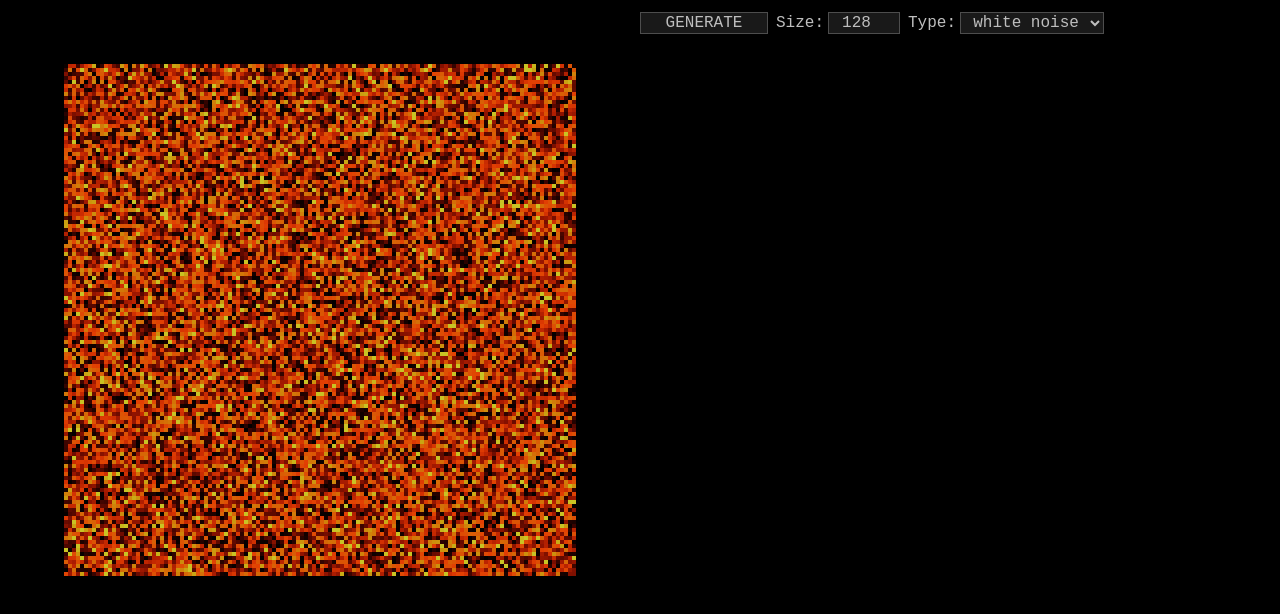
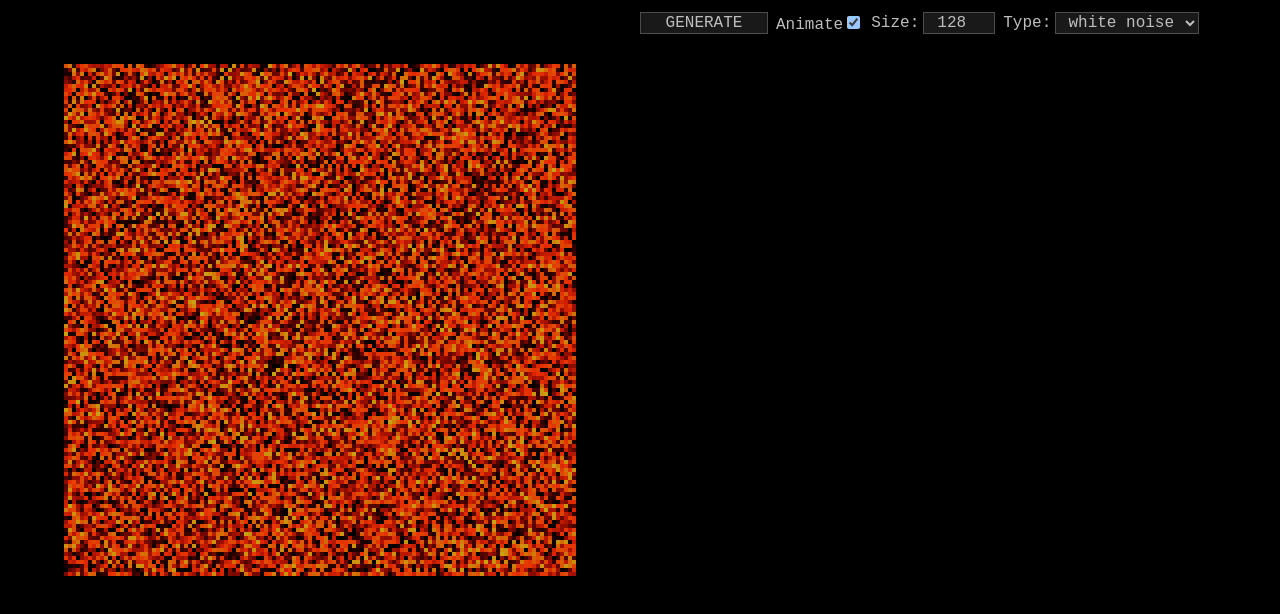
Before and after one commit to Frovu/lost, a React (Vite) app: page / in a window 1280 px wide. Shown: the top 614 px of the page. Built offline with nearby package versions, Linux system fonts and the light colour scheme.

Commit message:
add some perlin noise

```diff
--- a/src/Level.tsx
+++ b/src/Level.tsx
@@ -3,16 +3,21 @@ import { useEffect } from 'react';
 
 import { create } from 'zustand';
 import { persist } from 'zustand/middleware';
+import { perlin } from './perlin';
 
 const typeOptions = ['gradient', 'white noise', 'perlin noise'] as const;
 
 const defaultState = {
 	type: 'white noise' as typeof typeOptions[number],
 	isGenerating: false,
+	animate: true,
+	resolution: 8,
+	pow: 8,
+	multi: 32,
 	size: 128,
 	texture: null as null | THREE.DataTexture,
 	textureData: null as null | Uint8ClampedArray,
-	grid: null as null | Uint8Array
+	grid: null as null | Uint8ClampedArray
 };
 type LevelState = typeof defaultState & {
 	initTexture: () => void,
@@ -27,9 +32,9 @@ const useLevelState = create<LevelState>()(persist((set, get) => ({
 		const { grid, size, texture, textureData } = get();
 		if (!grid || !textureData) return;
 		for (let i = 0; i < size * size; ++i) {
-			const val = (grid[i] === 255 ? 255 : -Math.log10(-grid[i] / 255 + 1)) * 256;
+			const val = (grid[i] === 255 ? 2 : -Math.log10(-grid[i] / 255 + 1)) * 256;
 			textureData[i * 2] = val * 2;
-			textureData[i * 2 + 1] = val / 3;
+			textureData[i * 2 + 1] = val / 4;
 		}
 		texture!.needsUpdate = true;
 	},
@@ -44,24 +49,41 @@ const useLevelState = create<LevelState>()(persist((set, get) => ({
 	}
 }), {
 	name: 'and I become lost',
-	partialize: ({ type, size }) => ({ type, size })
+	partialize: ({ type, size, animate, pow, multi, resolution }) => ({ type, size, animate, pow, multi, resolution })
 }));
 
 async function generateLevel() {
-	const { size, type, render, initTexture } = useLevelState.getState();
+	const { size, type, pow, multi, resolution, animate: animateEnabled,
+		render, initTexture }= useLevelState.getState();
 	useLevelState.setState(st => ({ ...st, isGenerating: true }));
 	initTexture();
 	const delay = 1000 / size;
 
-	const grid = new Uint8Array(size * size).fill(16);
+	const grid = new Uint8ClampedArray(size * size).fill(16);
 	const animate = () => {
 		useLevelState.setState(st => ({ ...st, grid }));
-		render(); return new Promise(res => setTimeout(res, delay)); };
-	await animate();
+		render();
+		return new Promise(res => setTimeout(res, delay)); };
+	if (animateEnabled)
+		await animate();
 
-	const gen: (x: number, y: number) => void = type === 'gradient'
-		? (x, y) => { grid[y * size + x] = y / (size - 1) * x / (size - 1) * 254; }
-		: (x, y) => { grid[y * size + x] = Math.min(255, Math.random() * 256 + 8); };
+	if (type === 'perlin noise')
+		perlin.seed();
+	const res = Math.max(2, size / resolution);
+	const gen = ((): ((x: number, y: number) => void) => {
+		switch (type) {
+			case 'gradient':
+				return (x, y) => {
+					grid[y * size + x] = y / (size - 1) * x / (size - 1) * 255; };
+			case 'white noise':
+				return (x, y) => {
+					grid[y * size + x] = Math.min(255, Math.random() * 256 + 8); };
+			case 'perlin noise':
+				return (x, y) => {
+					const val = perlin.get(x / res, y / res);
+					grid[y * size + x] = (Math.pow(val + 1, pow)) * multi; };
+		}
+	})();
 	// const gen = (x: number, y: number) => { grid[y * size + x] = Math.random() * 500; };
 	const half = size / 2;
 	const sides = [[0, -1], [1, 0], [0, 1], [-1, 0]];
@@ -76,7 +98,8 @@ async function generateLevel() {
 				const ay = y + i * hor;
 				gen(ax, ay);
 			}
-			await animate();
+			if (animateEnabled)
+				await animate();
 			const state = useLevelState.getState();
 			if (!state.isGenerating)
 				return;
@@ -91,24 +114,35 @@ async function generateLevel() {
 }
 
 export function LevelControls () {
-	const { size, type, set, isGenerating } = useLevelState();
+	const { size, pow, multi, type, animate, isGenerating, resolution, set } = useLevelState();
 
-	return <div style={{ display: 'flex', gap: 8, alignItems: 'center' }}>
+	return <div style={{ display: 'flex', gap: 8, flexWrap: 'wrap', alignItems: 'center' }}>
 		<button style={{ width: 128, color: isGenerating ? 'var(--color-active)' : 'unset' }}
 			onClick={() => isGenerating ? set('isGenerating', false) : generateLevel()}>
 				GENERAT{isGenerating ? 'ING' : 'E'}</button>
-		<label>Size:<input style={{ marginLeft: 4, width: 72 }} type='number' min='16' max='1024' step='16'
+		<label>Animate<input type='checkbox' checked={animate} onChange={e => set('animate', e.target.checked)}/></label>
+		<label>Size:<input style={{ marginLeft: 4, width: 72 }} type='number' min='16' max='512' step='16'
 			value={size} onChange={e => set('size', e.target.valueAsNumber)}/></label>
 		<label>Type:<select style={{ marginLeft: 4, width: 144 }}
 			value={type} onChange={e => set('type', e.target.value as any)}>
 			{typeOptions.map(o => <option key={o} value={o}>{o}</option>)}
 		</select></label>
+		{type === 'perlin noise' && <>
+			<div style={{ flexBasis: '100%' }}></div>
+			<label>power=<input style={{ marginLeft: 2, width: 64 }} type='number' min='1' max='64' step='1'
+				value={pow} onChange={e => set('pow', e.target.valueAsNumber)}/></label>
+			<label>multi=<input style={{ marginLeft: 2, width: 64 }} type='number' min='4' max='512' step='4'
+				value={multi} onChange={e => set('multi', e.target.valueAsNumber)}/></label>
+			<label>resolution=<input style={{ marginLeft: 2, width: 64 }} type='number' min='1' max='64' step='1'
+				value={resolution} onChange={e => set('resolution', e.target.valueAsNumber)}/></label>
+
+		</>}
 
 	</div>;
 }
 
 export function Level() {
-	const { texture, size, type, set } = useLevelState();
+	const { texture, size, type, pow, multi, resolution, set } = useLevelState();
 
 	useEffect(() => {
 		const { isGenerating } = useLevelState.getState();
@@ -119,7 +153,7 @@ export function Level() {
 			const timeout = setTimeout(generateLevel, 100);
 			return () => clearTimeout(timeout);
 		}
-	}, [size, type, set]);
+	}, [size, type, pow, multi, resolution, set]);
 
 	return <>
 		<mesh scale={8}>
--- /dev/null
+++ b/src/perlin.js
@@ -0,0 +1,48 @@
+// adapted from
+// https://github.com/joeiddon/perlin/blob/master/perlin.js
+// https://joeiddon.github.io/projects/javascript/perlin.html
+
+export const perlin = {
+	rand_vect: function(){
+		const theta = Math.random() * 2 * Math.PI;
+		return { x: Math.cos(theta), y: Math.sin(theta) };
+	},
+	dot_prod_grid: function(x, y, vx, vy){
+		let g_vect;
+		const d_vect = { x: x - vx, y: y - vy };
+		if (this.gradients[[vx,vy]]){
+			g_vect = this.gradients[[vx,vy]];
+		} else {
+			g_vect = this.rand_vect();
+			this.gradients[[vx, vy]] = g_vect;
+		}
+		return d_vect.x * g_vect.x + d_vect.y * g_vect.y;
+	},
+	smootherstep: function(x){
+		return 6*x**5 - 15*x**4 + 10*x**3;
+	},
+	interp: function(x, a, b){
+		return a + this.smootherstep(x) * (b-a);
+	},
+	seed: function(){
+		this.gradients = {};
+		this.memory = {};
+	},
+	get: function(x, y) {
+		if (this.memory.hasOwnProperty([x,y]))
+			return this.memory[[x,y]];
+		const xf = Math.floor(x);
+		const yf = Math.floor(y);
+		//interpolate
+		const tl = this.dot_prod_grid(x, y, xf,   yf);
+		const tr = this.dot_prod_grid(x, y, xf+1, yf);
+		const bl = this.dot_prod_grid(x, y, xf,   yf+1);
+		const br = this.dot_prod_grid(x, y, xf+1, yf+1);
+		const xt = this.interp(x-xf, tl, tr);
+		const xb = this.interp(x-xf, bl, br);
+		const v = this.interp(y-yf, xt, xb);
+		this.memory[[x,y]] = v;
+		return v;
+	}
+};
+perlin.seed();
--- a/src/style.css
+++ b/src/style.css
@@ -70,6 +70,13 @@ button:active {
   color: var(--color-active);
 }
 
+label:has(input[type='checkbox']):hover {
+	cursor: pointer;
+	color: var(--color-active);
+	text-decoration: underline;
+}
+
+
 .App {
   padding: 12px;
   gap: 12px;
```
